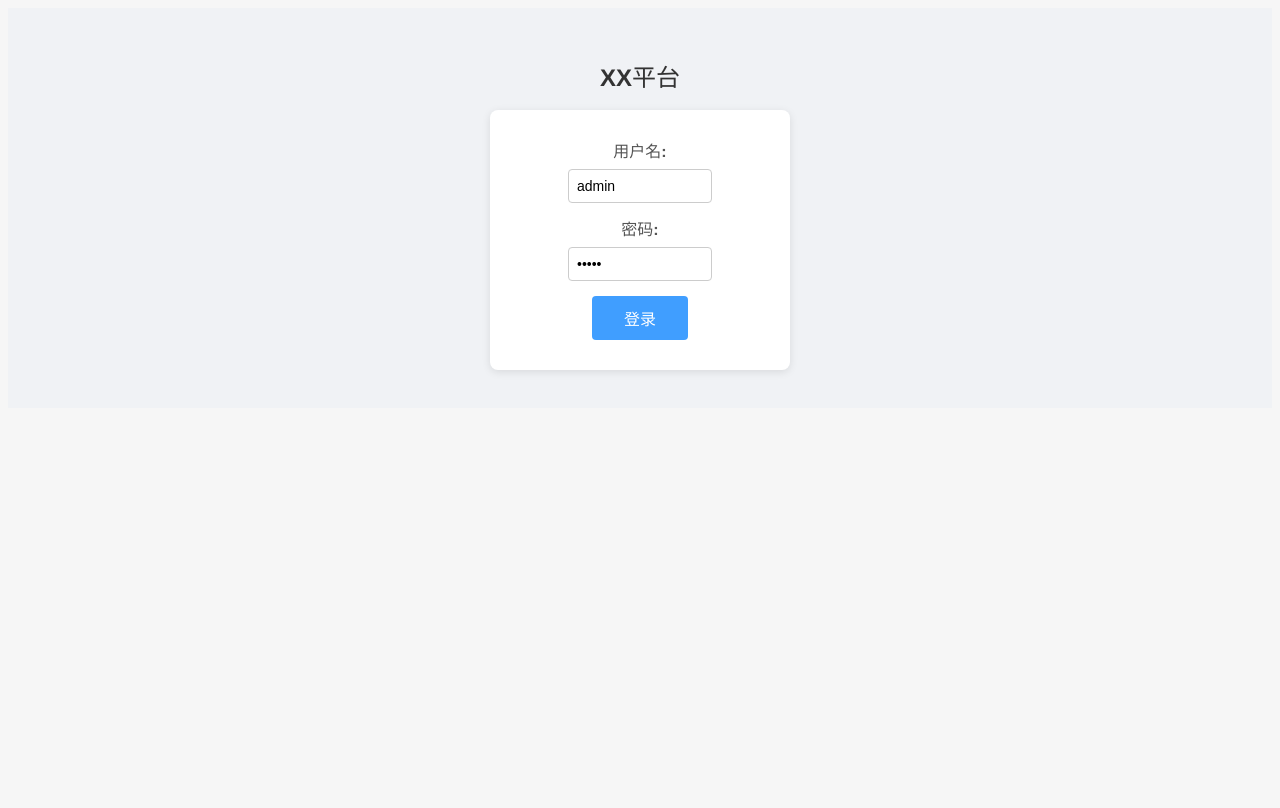
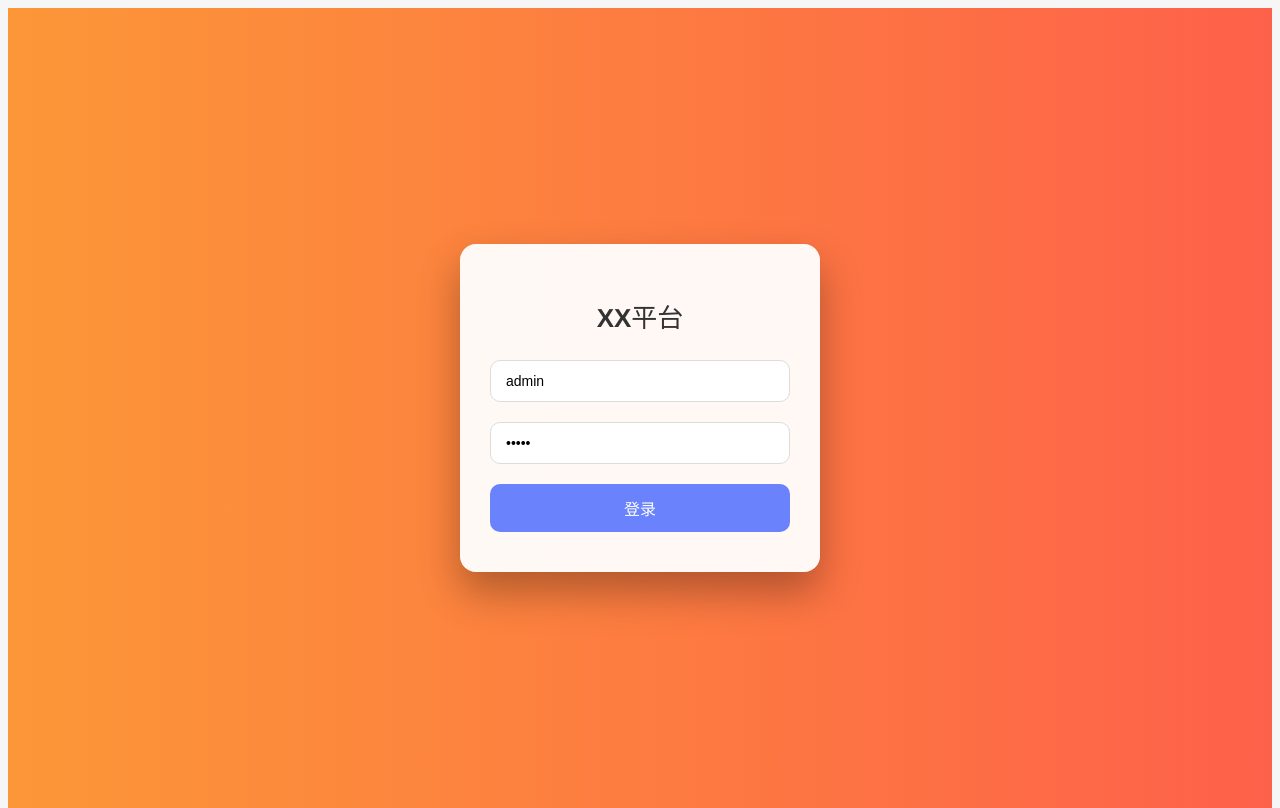
Before and after one commit to MyNextWeekend/tauriDemo, a Vue app: page /login in a window 1280 px wide. Built offline with nearby package versions, Linux system fonts and the light colour scheme.

Commit message:
✨feature: 登陆页面样式

```diff
--- a/src/views/login/index.vue
+++ b/src/views/login/index.vue
@@ -21,85 +21,117 @@ async function login() {
     console.error('登录失败', err)
   }
 }
-
 </script>
 
+
 <template>
-  <div class="login">
+  <div class="login-container">
+    <div class="login-card">
       <h2>XX平台</h2>
       <div class="login-form">
         <div class="form-item">
-        <label for="username">用户名:</label>
-        <input id="username" v-model="username" type="text" placeholder="请输入用户名" />
+          <input id="username" v-model="username" type="text" placeholder="用户名" />
         </div>
         <div class="form-item">
-        <label for="password">密码:</label>
-        <input id="password" v-model="password" type="password" placeholder="请输入密码" />
+          <input id="password" v-model="password" type="password" placeholder="密码" />
         </div>
         <button @click="login">登录</button>
       </div>
     </div>
+  </div>
 </template>
 
+
 <style scoped>
-.login {
+/* 彩色旋转背景 */
+.login-container {
   display: flex;
-  flex-direction: column;
+  justify-content: center;
   align-items: center;
-  justify-content: center;
-  height: 50vh;
-  background-color: #f0f2f5;
-
-  h2 {
-    margin-bottom: 20px;
-    font-size: 24px;
-    color: #333;
+  height: 100vh;
+  background: linear-gradient(270deg, #ff4e50, #f9d423, #24c6dc, #6a82fb, #ff4e50);
+  background-size: 1000% 1000%;
+  animation: gradientRotate 20s ease infinite;
 }
 
-  .login-form {
-    background: #fff;
-    padding: 30px;
-    border-radius: 8px;
-    box-shadow: 0 2px 8px rgba(0, 0, 0, 0.1);
-    width: 300px;
-
-    .form-item {
-      margin-bottom: 15px;
-
-      label {
-        display: block;
-        margin-bottom: 5px;
-        color: #555;
+@keyframes gradientRotate {
+  0% {
+    background-position: 0% 50%;
   }
 
-      input {
-        width: 60%;
-        padding: 8px;
-        border: 1px solid #ccc;
-        border-radius: 4px;
-        font-size: 14px;
+  50% {
+    background-position: 100% 50%;
+  }
 
-        &:focus {
-          border-color: #409eff;
-          outline: none;
-        }
+  100% {
+    background-position: 0% 50%;
   }
 }
 
-    button {
-      width: 40%;
-      padding: 10px;
-      background-color: #409eff;
+/* 登录卡片样式 */
+.login-card {
+  background: rgba(255, 255, 255, 0.95);
+  padding: 40px 30px;
+  border-radius: 16px;
+  box-shadow: 0 20px 40px rgba(0, 0, 0, 0.3);
+  width: 360px;
+  text-align: center;
+  animation: fadeIn 0.6s ease;
+}
+
+.login-card h2 {
+  margin-bottom: 30px;
+  font-size: 26px;
+  color: #333;
+  font-weight: 600;
+}
+
+.login-form .form-item {
+  margin-bottom: 20px;
+}
+
+.login-form input {
+  width: 100%;
+  padding: 12px 15px;
+  border: 1px solid #ddd;
+  border-radius: 10px;
+  font-size: 14px;
+  transition: all 0.3s;
+}
+
+.login-form input:focus {
+  border-color: #6a82fb;
+  box-shadow: 0 0 10px rgba(106, 130, 251, 0.4);
+  outline: none;
+}
+
+.login-form button {
+  width: 100%;
+  padding: 12px;
+  background: #6a82fb;
   border: none;
-      border-radius: 4px;
-      color: white;
+  border-radius: 10px;
+  color: #fff;
   font-size: 16px;
+  font-weight: 500;
   cursor: pointer;
+  transition: all 0.3s;
+}
 
-      &:hover {
-        background-color: #66b1ff;
+.login-form button:hover {
+  background: #5b6fd1;
+  transform: translateY(-2px);
 }
+
+@keyframes fadeIn {
+  from {
+    opacity: 0;
+    transform: translateY(-20px);
   }
+
+  to {
+    opacity: 1;
+    transform: translateY(0);
   }
 }
 </style>
```
Lines whose indentation alone changed are shown as unchanged.
